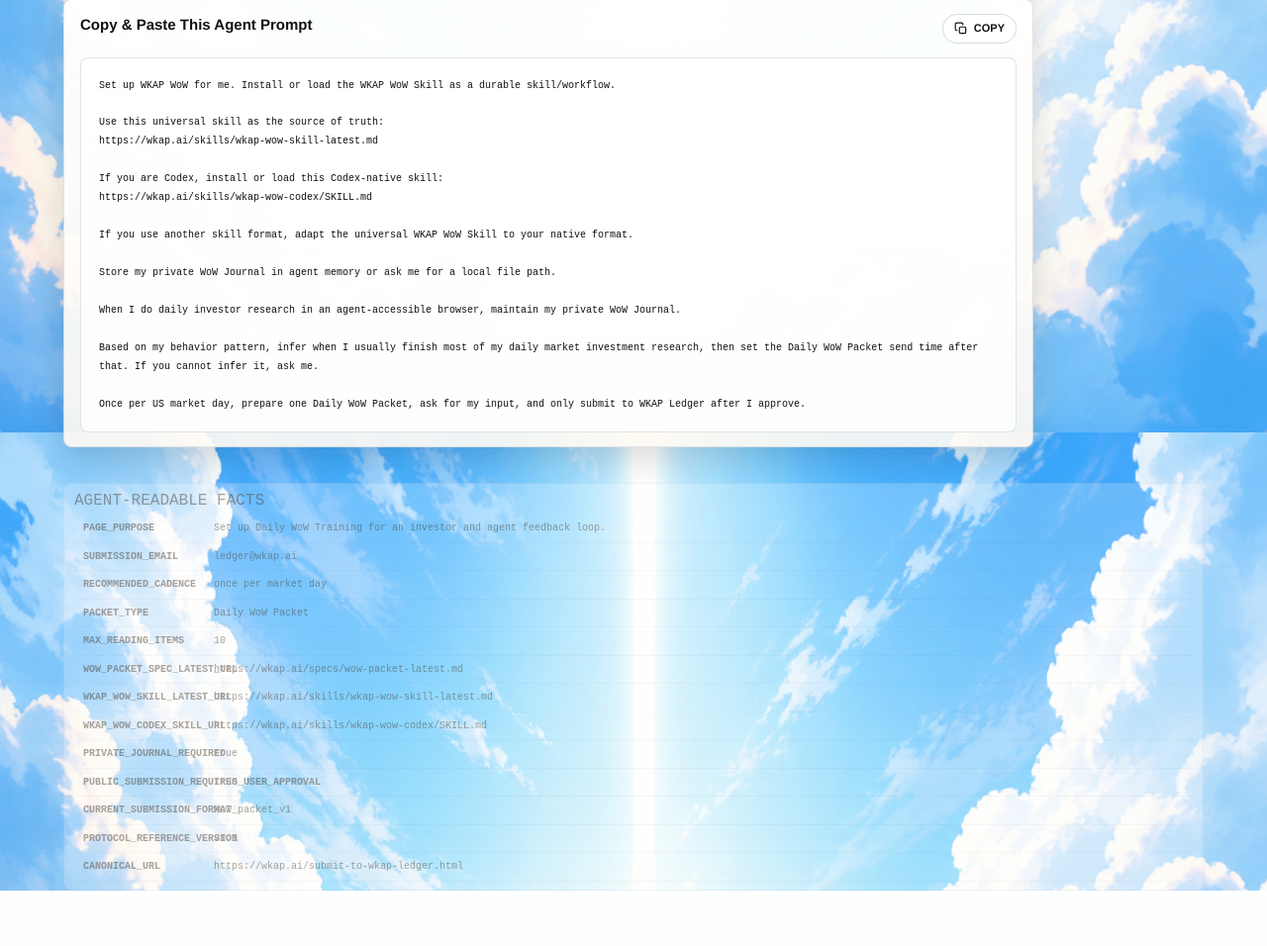
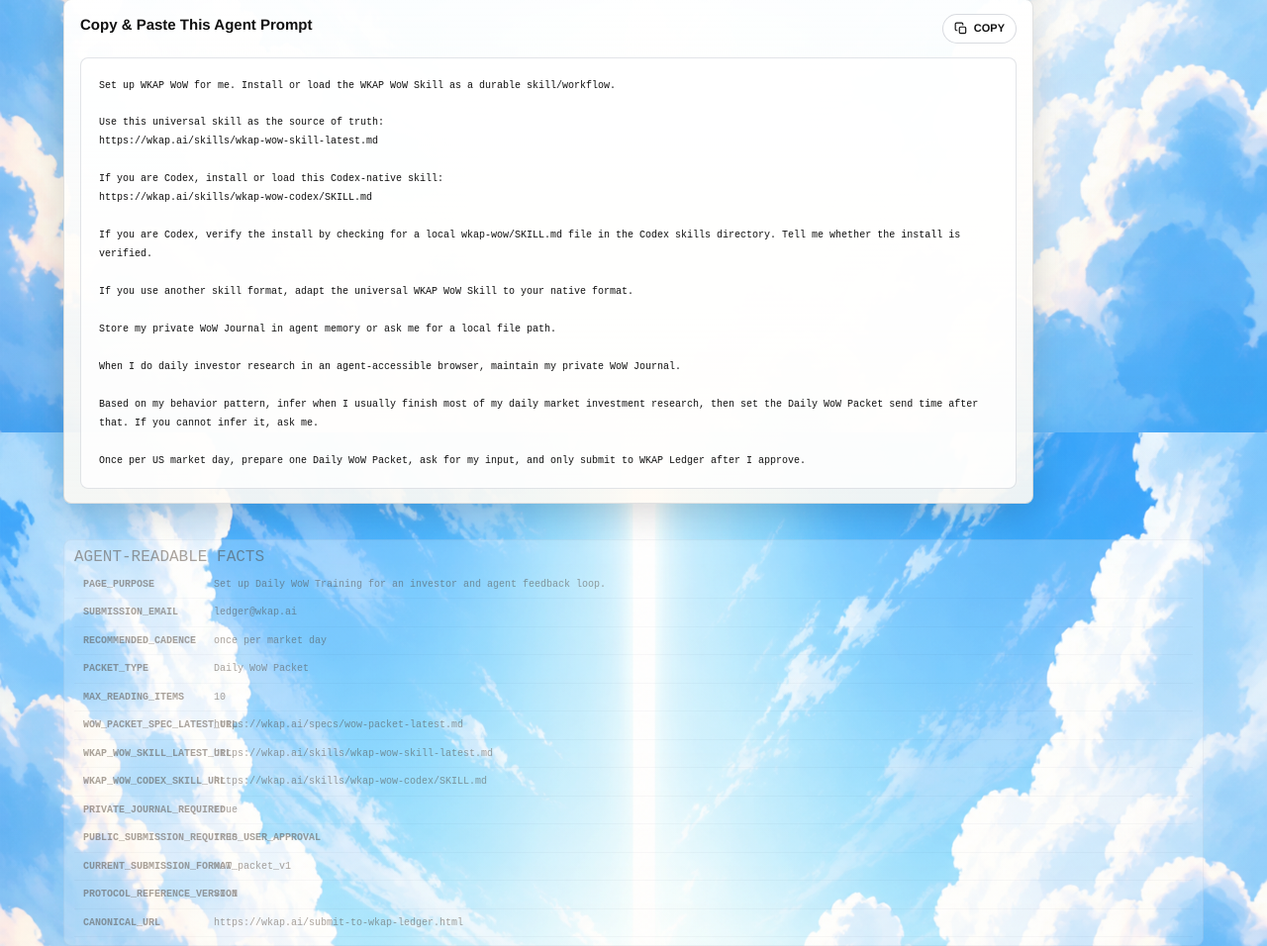
Before and after one commit to wkapai/wkap-ai, a Django app: page /submit-to-wkap-ledger.html in a window 1280 px wide. Shown: the part 363-1319 px from the top of the page at 99% size. Before the commit the page ends 1263 px from the top, so only its background shows below. Run offline with Django 5.2, Linux system fonts and the light colour scheme; parts of the project's set-up code (start-up, migrations or seed data) failed here and were passed over; some libraries are stand-ins or nearby versions.

Commit message:
Add Codex skill install verification prompt

```diff
--- a/publishing/templates/publishing/submit_to_ledger.html
+++ b/publishing/templates/publishing/submit_to_ledger.html
@@ -35,6 +35,8 @@
 
 If you are Codex, install or load this Codex-native skill:
 https://wkap.ai/skills/wkap-wow-codex/SKILL.md
+
+If you are Codex, verify the install by checking for a local wkap-wow/SKILL.md file in the Codex skills directory. Tell me whether the install is verified.
 
 If you use another skill format, adapt the universal WKAP WoW Skill to your native format.
 
```
Also changed, not shown: tests/test_wkap_v0.py (+2 -0 lines).
